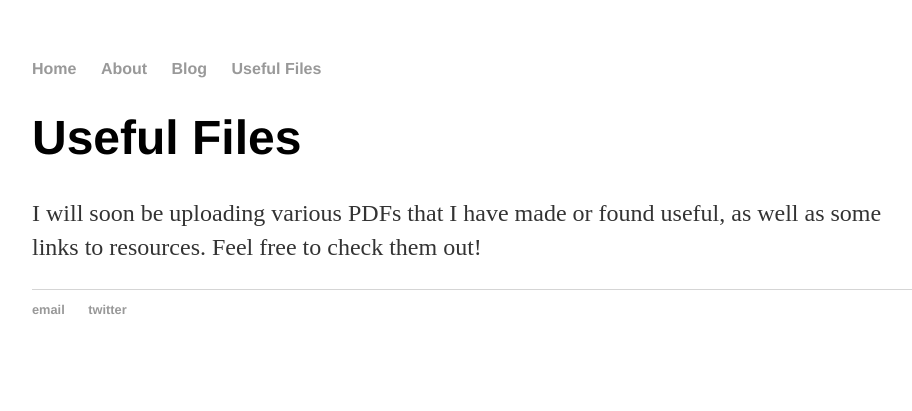
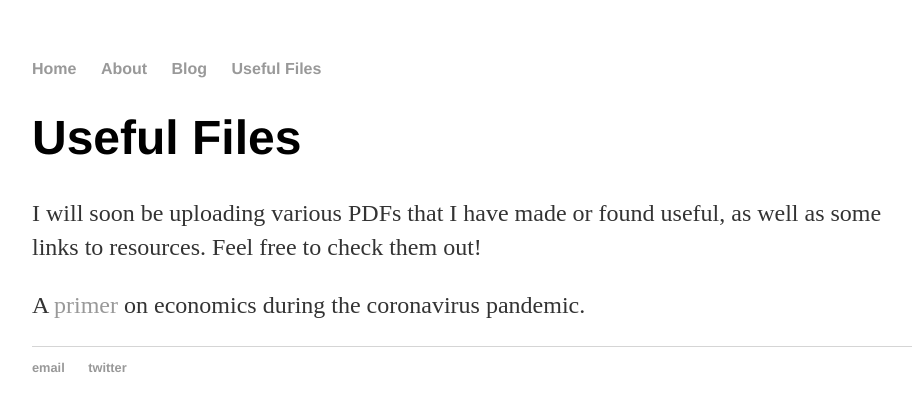
Before and after one commit to tmychow/tmychow.github.io, a Jekyll site: the page built from usefulfiles/index.html, in a window 1280 px wide. Shown: the top 411 px of the page, without its empty margins (160-1072 px from the left). Built offline with Jekyll 4.4.1, drawn with Linux system fonts in a browser that asks for light colours.

Commit message:
Covid PDF

```diff
--- a/usefulfiles/index.html
+++ b/usefulfiles/index.html
@@ -5,4 +5,5 @@ title: Trevor's Mostly Economic Musings
 <div class="blurb">
 	<h1>Useful Files</h1>
   	<p>I will soon be uploading various PDFs that I have made or found useful, as well as some links to resources. Feel free to check them out!</p>
+	<p>A <a href="/assets/covid19-economics.pdf">primer</a> on economics during the coronavirus pandemic.</p>
 </div><!-- /.blurb -->
```
